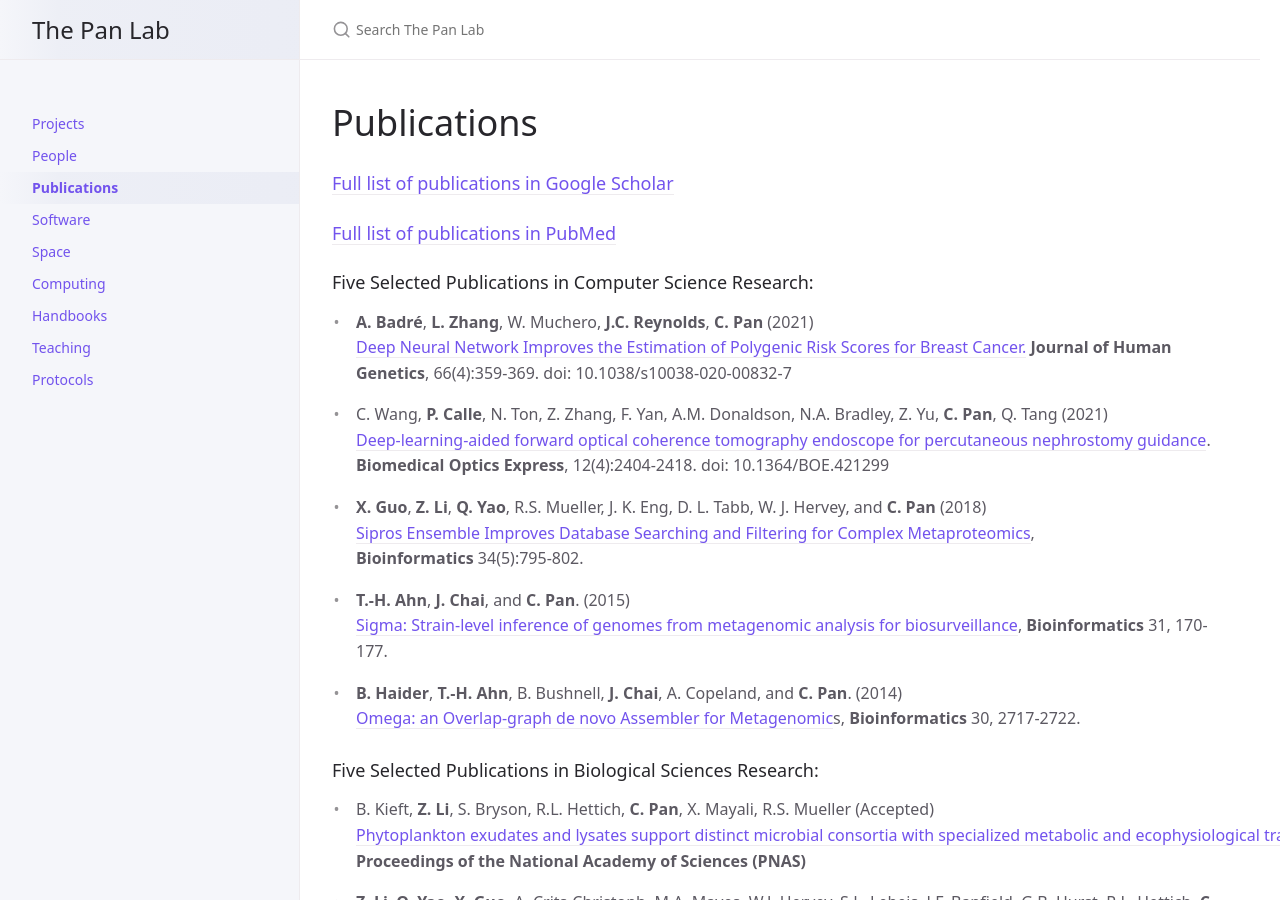
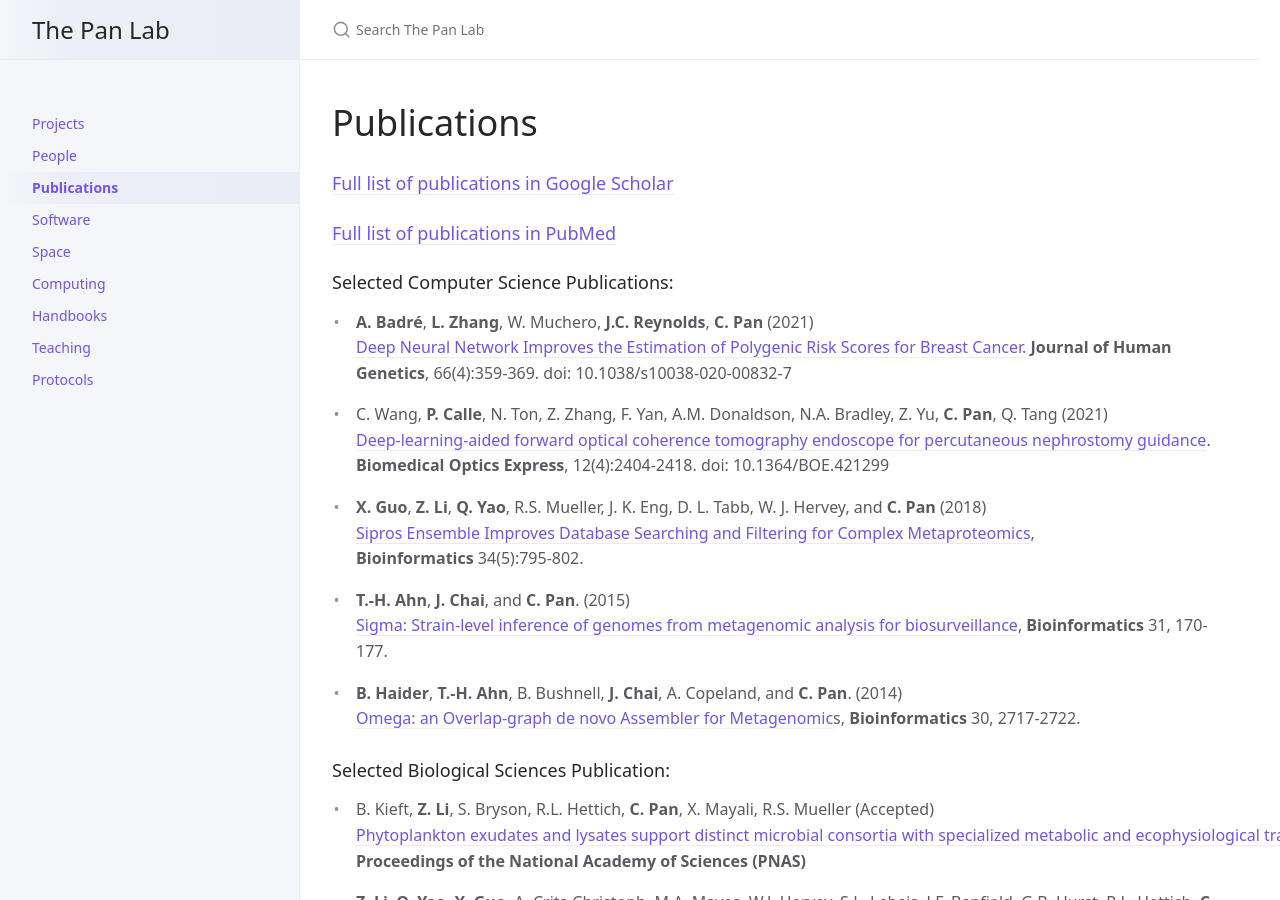
Before and after one commit to thepanlab/thepanlab.github.io, a Jekyll site: the page built from docs/publications.md, in a window 1280 px wide and 900 px high. Built offline with Jekyll 4.4.1, drawn with Linux system fonts in a browser that asks for light colours.

Commit message:
Update publications.md

```diff
--- a/docs/publications.md
+++ b/docs/publications.md
@@ -9,7 +9,7 @@
 
 ### [Full list of publications in PubMed](https://pubmed.ncbi.nlm.nih.gov/?term=Chongle+Pan+%5BAuthor%5D&sort=date)
 
-### Five Selected Publications in Computer Science Research:
+### Selected Computer Science Publications:
 
 
 - **A. Badré**, **L. Zhang**, W. Muchero, **J.C. Reynolds**, **C. Pan** (2021) [Deep Neural Network Improves the Estimation of Polygenic Risk Scores for Breast Cancer.](https://www.nature.com/articles/s10038-020-00832-7) **Journal of Human Genetics**, 66(4):359-369. doi: 10.1038/s10038-020-00832-7
@@ -22,7 +22,7 @@
 
 - **B. Haider**, **T.-H. Ahn**, B. Bushnell, **J. Chai**, A. Copeland, and **C. Pan**. (2014) [Omega: an Overlap-graph de novo Assembler for Metagenomic](https://academic.oup.com/bioinformatics/article-lookup/doi/10.1093/bioinformatics/btu395)s, **Bioinformatics** 30, 2717-2722.
 
-### Five Selected Publications in Biological Sciences Research:
+### Selected Biological Sciences Publication:
 
 
 - B. Kieft, **Z. Li**, S. Bryson, R.L. Hettich, **C. Pan**, X. Mayali, R.S. Mueller (Accepted) [Phytoplankton exudates and lysates support distinct microbial consortia with specialized metabolic and ecophysiological traits]() **Proceedings of the National Academy of Sciences (PNAS)**
```
